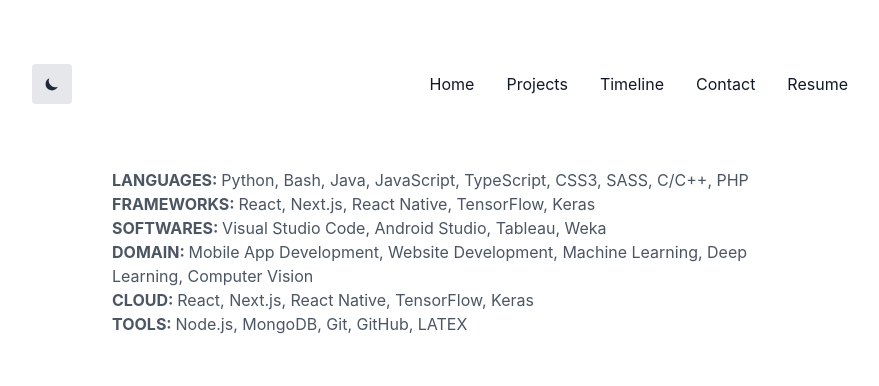
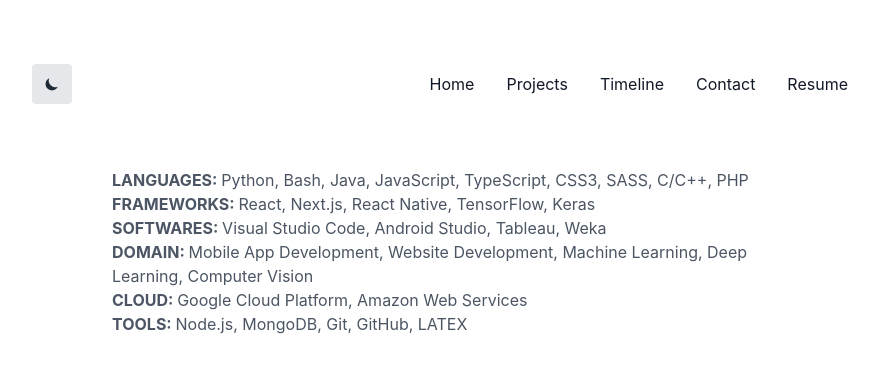
Before and after one commit to Ritik-Sharma38/ritiksharma, a Next.js app: page /skills in a window 1280 px wide. Shown: the top 386 px of the page, without its empty margins (192-1071 px from the left). Built offline with nearby package versions, Linux system fonts and the light colour scheme; what @tailwindcss/typography would draw is missing.

Commit message:
✨cloud-upate

```diff
--- a/pages/skills.js
+++ b/pages/skills.js
@@ -31,7 +31,7 @@
 					Mobile App Development, Website Development, Machine Learning, Deep Learning, Computer Vision
 					<br />
 					<b>CLOUD: </b>
-					React, Next.js, React Native, TensorFlow, Keras
+					Google Cloud Platform, Amazon Web Services
 					<br />
 					<b>TOOLS: </b>
 					Node.js, MongoDB, Git, GitHub, LATEX
```
